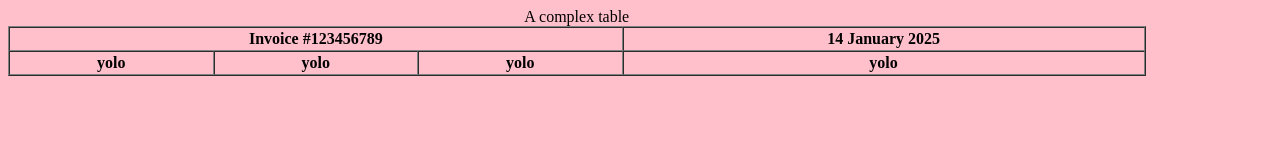
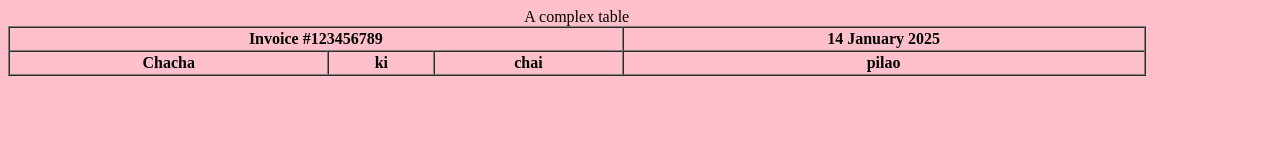
Before and after one commit to Ankurmpkp/html_css_js, a plain HTML site: page page2.html in a window 1280 px wide. Drawn offline with Linux system fonts and the light colour scheme.

Commit message:
First branch

```diff
--- a/page2.html
+++ b/page2.html
@@ -16,16 +16,16 @@
 		</tr>
 		<tr>
 			<th>
-				yolo
+				Chacha
 			</th>
 			<th>
-				yolo
+				ki
 			</th>
 			<th>
-				yolo
+				chai
 			</th>
 			<th>
-				yolo
+				pilao
 			</th>
 
 		</tr>
```
